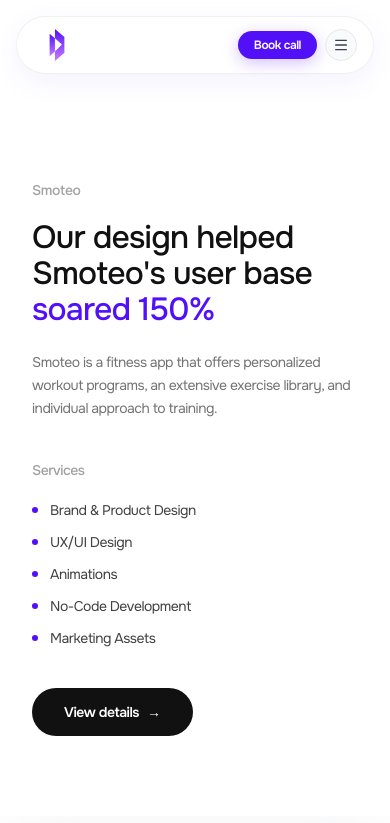
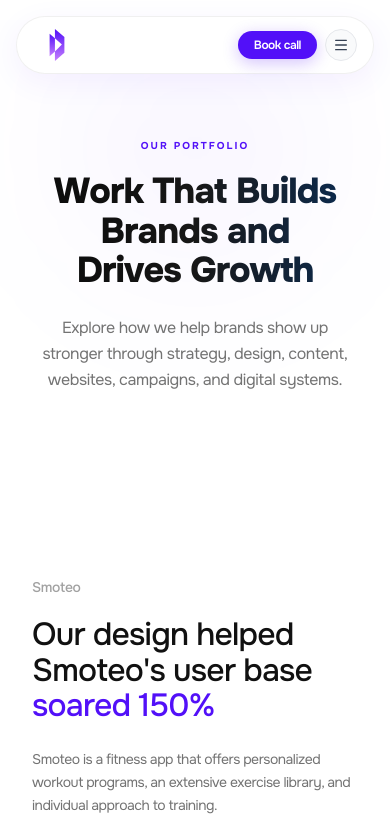
Before and after one commit to Aryan-205/BrutanixStudio, a Next.js app: page /projects in a window 390 px wide. Shown: the top 823 px of the page. Built offline with nearby package versions, Linux system fonts and the light colour scheme.

Commit message:
added the about us page, kept it simple, now improving the landing page

```diff
--- a/app/about/page.tsx
+++ b/app/about/page.tsx
@@ -1,13 +1,8 @@
 import type { Metadata } from "next";
 import Navbar from "@/components/Navbar";
-import AboutHeroSection from "@/components/Landingpage/About/AboutHeroSection";
-import AboutWhatWeDoSection from "@/components/Landingpage/About/AboutWhatWeDoSection";
-import AboutWhoWeAreSection from "@/components/Landingpage/About/AboutWhoWeAreSection";
-import AboutMissionVisionSection from "@/components/Landingpage/About/AboutMissionVisionSection";
-import AboutBrandStorySection from "@/components/Landingpage/About/AboutBrandStorySection";
-import AboutCoreValuesSection from "@/components/Landingpage/About/AboutCoreValuesSection";
-import AboutLeadershipSection from "@/components/Landingpage/About/AboutLeadershipSection";
-import AboutTeamSection from "@/components/Landingpage/About/AboutTeamSection";
+import AboutPageIntro from "@/components/Landingpage/AboutPageIntro";
+import WorkSection from "@/components/Landingpage/WorkSection";
+import FAQSection from "@/components/Landingpage/FAQ";
 import FooterSection from "@/components/Landingpage/FooterSection";
 import { MotionProvider } from "../MotionProvider";
 
@@ -20,19 +15,14 @@
 export default function AboutPage() {
   return (
     <MotionProvider>
-      <div className="relative z-10 min-h-screen w-full overflow-x-clip rounded-b-3xl bg-page-bg pb-10 shadow-[0_20px_60px_rgba(82,16,248,0.06)] font-(family-name:--font-onest)">
+      <div className="relative z-10 min-h-screen w-full overflow-x-clip rounded-b-3xl bg-page-bg pb-10 shadow-[0_20px_50px_rgba(82,16,248,0.06)]">
         <header className="px-4 pt-5 md:px-8 md:pt-6">
           <Navbar />
         </header>
 
-        <AboutHeroSection />
-        <AboutWhatWeDoSection />
-        <AboutWhoWeAreSection />
-        <AboutMissionVisionSection />
-        <AboutBrandStorySection />
-        <AboutCoreValuesSection />
-        <AboutLeadershipSection />
-        <AboutTeamSection />
+        <AboutPageIntro />
+        <WorkSection />
+        <FAQSection />
       </div>
 
       <div className="hidden md:block h-[560px] w-full pointer-events-none bg-white" />
--- a/app/projects/page.tsx
+++ b/app/projects/page.tsx
@@ -1,5 +1,6 @@
 import type { Metadata } from "next";
 import Navbar from "@/components/Navbar";
+import ProjectsHero from "@/components/ProjectsPage/ProjectsHero";
 import ProjectsCaseStudies from "@/components/ProjectsPage/ProjectsCaseStudies";
 import ProjectsCTASection from "@/components/ProjectsPage/ProjectsCTASection";
 import FooterSection from "@/components/Landingpage/FooterSection";
@@ -17,6 +18,7 @@
         <header className="px-4 pt-5 md:px-8 md:pt-6">
           <Navbar />
         </header>
+        <ProjectsHero />
         <ProjectsCaseStudies />
         <ProjectsCTASection />
       </div>
--- a/components/Landingpage/BlogListing.tsx
+++ b/components/Landingpage/BlogListing.tsx
@@ -98,7 +98,7 @@
       </div>
       <div className="mt-4 px-1">
         <PostMeta date={post.date} category={post.category} />
-        <h3 className="mt-2 text-lg font-semibold leading-snug tracking-tight text-[#111] transition-colors duration-300 group-hover:text-[#5210F8] md:text-xl">
+        <h3 className="mt-2 text-lg font-medium leading-snug tracking-tight text-[#111] transition-colors duration-300 group-hover:text-[#5210F8] md:text-xl">
           {post.title}
         </h3>
       </div>
--- a/components/ProjectsPage/ProjectsHero.tsx
+++ b/components/ProjectsPage/ProjectsHero.tsx
@@ -1,46 +1,35 @@
 "use client";
 
-import { motion, useReducedMotion } from "motion/react";
+import { useReducedMotion } from "motion/react";
 import { Reveal } from "@/components/motion/Reveal";
-import { easePremium } from "@/components/motion/presets";
 
 export default function ProjectsHero() {
   const reduce = useReducedMotion();
 
   return (
-    <section className="relative overflow-hidden px-6 pb-12 pt-32 text-center max-w-4xl mx-auto md:pt-40 md:pb-16 font-sans">
-      {/* Background visual elements */}
-      <div className="pointer-events-none absolute left-1/2 top-4 h-72 w-72 -translate-x-1/2 bg-brand-purple/[0.08] rounded-full blur-[100px]" />
-      <div className="pointer-events-none absolute right-0 top-1/4 h-48 w-48 bg-brand-lavender/[0.06] rounded-full blur-[80px]" />
+    <section className="relative overflow-hidden px-6 pb-6 pt-28 text-center max-w-5xl mx-auto md:pt-36 md:pb-10 font-sans">
+      {/* Subtle background glow for premium feel */}
+      <div className="pointer-events-none absolute left-1/2 top-0 h-64 w-64 -translate-x-1/2 bg-brand-purple/[0.04] rounded-full blur-[80px]" />
 
-      <div className="relative">
+      <div className="relative z-10 flex flex-col items-center">
+        {/* Minimalist pre-headline tag */}
         <Reveal>
-          <span className="rounded-full bg-linear-to-tr from-brand-navy via-brand-purple to-brand-navy border border-brand-purple/10 px-4.5 py-1.5 text-xs font-bold text-white shadow-sm inline-block tracking-wider uppercase">
-            Case Studies
+          <span className="text-[10px] font-bold tracking-[0.2em] uppercase text-brand-purple">
+            Our Portfolio
           </span>
         </Reveal>
 
         <Reveal delay={0.06}>
-          <h1 className="mt-8 text-4xl font-extrabold leading-[1.06] tracking-tight sm:text-5xl md:text-6xl lg:text-[4.25rem] bg-gradient-to-r from-neutral-950 via-brand-purple to-brand-navy bg-clip-text text-transparent pb-1">
-            Engineered for Acceleration, <br className="hidden md:inline" />
-            Designed for Immersion
+          <h1 className="mt-4 text-4xl font-extrabold leading-[1.1] tracking-tight sm:text-5xl md:text-6xl lg:text-7xl bg-gradient-to-r from-neutral-950 via-neutral-900 to-brand-navy bg-clip-text text-transparent pb-1 text-balance">
+            Work That Builds Brands <br className="hidden md:inline" />
+            and Drives Growth
           </h1>
         </Reveal>
 
-        <Reveal delay={0.15}>
-          <p className="mt-6 text-base md:text-lg text-neutral-500 max-w-2xl mx-auto leading-relaxed tracking-tight">
-            We help startup SaaS companies and digital brands accelerate through design systems, interactive experiences, and robust frontend frameworks.
+        <Reveal delay={0.12}>
+          <p className="mt-5 text-base sm:text-lg md:text-xl text-neutral-500 max-w-3xl mx-auto leading-relaxed tracking-tight text-balance font-normal">
+            Explore how we help brands show up stronger through strategy, design, content, websites, campaigns, and digital systems.
           </p>
-        </Reveal>
-
-        <Reveal delay={0.22}>
-          <div className="mx-auto mt-8 flex items-center justify-center gap-3">
-            <span className="h-px w-10 bg-gradient-to-r from-transparent to-brand-purple/20" />
-            <span className="text-[10px] font-bold uppercase tracking-[0.25em] text-brand-purple">
-              7 Featured Works
-            </span>
-            <span className="h-px w-10 bg-gradient-to-l from-transparent to-brand-purple/20" />
-          </div>
         </Reveal>
       </div>
     </section>
```
